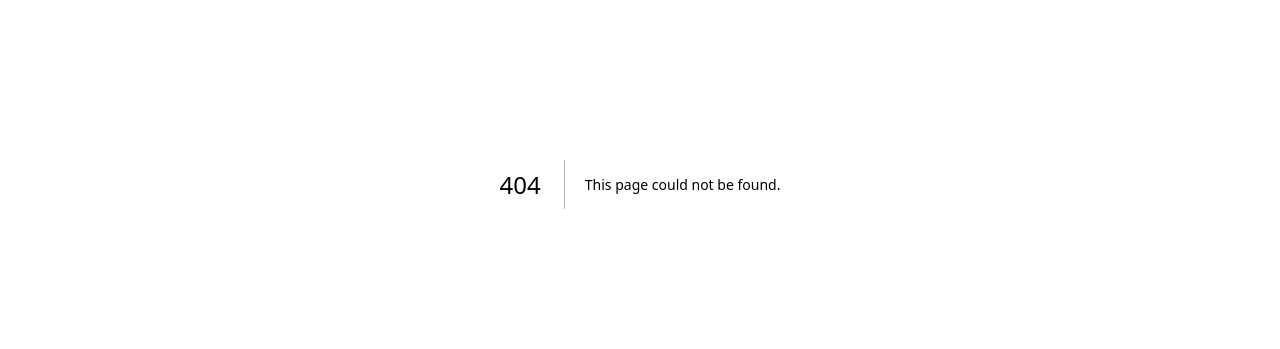
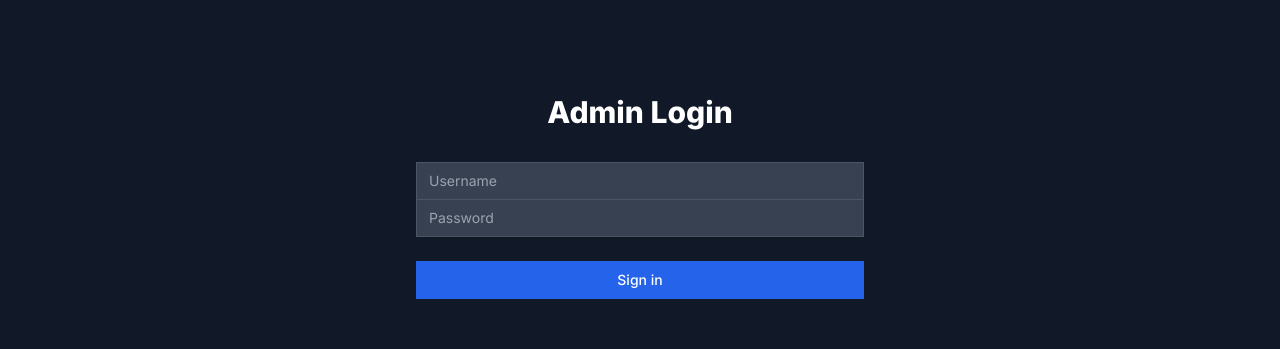
Before and after one commit to berkinduz/landing-template, a Next.js app: page /admin/login in a window 1280 px wide. Before the commit this address had no page. Shown: the part 216-565 px from the top of the page. Built offline with nearby package versions, Linux system fonts and the light colour scheme; no server answers.

Commit message:
save admin portal from serverside rendering fix

```diff
--- /dev/null
+++ b/app/admin/layout.tsx
@@ -0,0 +1,9 @@
+import SessionWrapper from '@/components/SessionWrapper'
+
+export default function AdminLayout({
+  children,
+}: {
+  children: React.ReactNode
+}) {
+  return <SessionWrapper>{children}</SessionWrapper>
+}
--- /dev/null
+++ b/app/admin/login/page.tsx
@@ -0,0 +1,102 @@
+'use client'
+import { useState, useEffect } from 'react'
+import { signIn, useSession } from 'next-auth/react'
+import { useRouter } from 'next/navigation'
+
+export default function LoginPage() {
+  const [error, setError] = useState<string | null>(null)
+  const router = useRouter()
+  const { data: session, status } = useSession()
+
+  useEffect(() => {
+    if (status === 'authenticated') {
+      router.push('/admin')
+    }
+  }, [status, router])
+
+  const handleSubmit = async (e: React.FormEvent<HTMLFormElement>) => {
+    e.preventDefault()
+    const formData = new FormData(e.currentTarget)
+
+    try {
+      const res = await signIn('credentials', {
+        username: formData.get('username'),
+        password: formData.get('password'),
+        redirect: false,
+      })
+
+      if (res?.error) {
+        setError('Invalid credentials')
+      } else {
+        router.push('/admin')
+      }
+    } catch (error) {
+      setError('An error occurred')
+    }
+  }
+
+  if (status === 'loading') {
+    return <div>Loading...</div>
+  }
+
+  if (session) {
+    return null
+  }
+
+  return (
+    <div className="min-h-screen bg-gray-900 flex items-center justify-center py-12 px-4 sm:px-6 lg:px-8">
+      <div className="max-w-md w-full space-y-8">
+        <div>
+          <h2 className="mt-6 text-center text-3xl font-extrabold text-white">
+            Admin Login
+          </h2>
+        </div>
+        <form className="mt-8 space-y-6" onSubmit={handleSubmit}>
+          <div className="rounded-md shadow-sm -space-y-px">
+            <div>
+              <label htmlFor="username" className="sr-only">
+                Username
+              </label>
+              <input
+                id="username"
+                name="username"
+                type="text"
+                required
+                className="appearance-none rounded-none relative block w-full px-3 py-2 border border-gray-600 bg-gray-700 text-white rounded-t-md focus:outline-none focus:ring-blue-500 focus:border-blue-500 focus:z-10 sm:text-sm"
+                placeholder="Username"
+              />
+            </div>
+            <div>
+              <label htmlFor="password" className="sr-only">
+                Password
+              </label>
+              <input
+                id="password"
+                name="password"
+                type="password"
+                required
+                className="appearance-none rounded-none relative block w-full px-3 py-2 border border-gray-600 bg-gray-700 text-white rounded-b-md focus:outline-none focus:ring-blue-500 focus:border-blue-500 focus:z-10 sm:text-sm"
+                placeholder="Password"
+              />
+            </div>
+          </div>
+
+          {error && (
+            <div className="text-red-400 text-sm text-center">
+              {error}
+            </div>
+          )}
+
+          <div>
+            <button
+              type="submit"
+              className="group relative w-full flex justify-center py-2 px-4 border border-transparent text-sm font-medium rounded-md text-white bg-blue-600 hover:bg-blue-700 focus:outline-none focus:ring-2 focus:ring-offset-2 focus:ring-blue-500"
+            >
+              Sign in
+            </button>
+          </div>
+        </form>
+      </div>
+    </div>
+  )
+}
--- a/app/admin/page.tsx
+++ b/app/admin/page.tsx
@@ -120,14 +120,22 @@
   const [formData, setFormData] = useState<SiteContent>(content)
   const [isSaving, setIsSaving] = useState(false)
   const [saveStatus, setSaveStatus] = useState<'success' | 'error' | null>(null)
-  const { data: session, status } = useSession()
+  const session = useSession()
   const router = useRouter()
 
   useEffect(() => {
-    if (status === 'unauthenticated') {
+    if (session.status === 'unauthenticated') {
       router.push('/admin/login')
     }
-  }, [status, router])
+  }, [session.status, router])
+
+  if (session.status === 'loading') {
+    return <div>Loading...</div>
+  }
+
+  if (!session.data) {
+    return null
+  }
 
   const handleSave = async () => {
     setIsSaving(true)
@@ -226,7 +234,7 @@
                 {config.children && Object.entries(config.children).map(([childKey, childConfig]) => (
                   <div key={childKey} className="mb-4">
                     <label className="block text-sm font-medium text-gray-300 mb-1">
-                      {(childConfig.label as string)}
+                      {childConfig.label}
                     </label>
                     {renderField(childConfig, [...path, String(index), childKey], item[childKey])}
                   </div>
@@ -246,7 +254,7 @@
               }}
               className="text-blue-400 hover:text-blue-300 px-3 py-2 rounded border border-blue-400 hover:border-blue-300"
             >
-              Add {(config.label as string)}
+              Add {config.label}
             </button>
           </div>
         )
@@ -257,7 +265,7 @@
             {config.children && Object.entries(config.children).map(([childKey, childConfig]) => (
               <div key={childKey}>
                 <label className="block text-sm font-medium text-gray-300">
-                  {(childConfig.label as string)}
+                  {childConfig.label}
                 </label>
                 {renderField(
                   childConfig,
@@ -274,19 +282,11 @@
     }
   }
 
-  if (status === 'loading') {
-    return <div>Loading...</div>
-  }
-
-  if (!session) {
-    return null
-  }
-
   return (
     <div className="min-h-screen bg-gray-900 py-20 px-4 sm:px-6 lg:px-8">
       <div className="max-w-7xl mx-auto">
         <h1 className="text-3xl font-bold text-white mb-8">
-          {(content.admin.title as string)}
+          Admin Panel
         </h1>
 
         <div className="grid grid-cols-1 md:grid-cols-4 gap-6">
@@ -303,7 +303,7 @@
                       : 'text-gray-300 hover:bg-gray-700'
                   }`}
                 >
-                  {(config.label as string)}
+                  {config.label}
                 </button>
               ))}
             </nav>
@@ -315,7 +315,7 @@
               renderField(
                 FIELD_CONFIG[activeSection],
                 [activeSection],
-                formData[activeSection as keyof SiteContent]
+                formData[activeSection]
               )
             )}
 
@@ -328,14 +328,14 @@
                   isSaving ? 'bg-gray-600' : 'bg-blue-600 hover:bg-blue-700'
                 } text-white`}
               >
-                {isSaving ? 'Saving...' : (content.admin.saveButton as string)}
+                {isSaving ? 'Saving...' : 'Save Changes'}
               </button>
 
               {saveStatus && (
                 <p className={`text-sm ${saveStatus === 'success' ? 'text-green-400' : 'text-red-400'}`}>
                   {saveStatus === 'success'
-                    ? (content.admin.saveSuccess as string)
-                    : (content.admin.saveError as string)}
+                    ? 'Changes saved successfully!'
+                    : 'Failed to save changes'}
                 </p>
               )}
             </div>
@@ -347,3 +347,5 @@
 }
 
 export default AdminPage
+
+export const dynamic = 'force-dynamic'
--- /dev/null
+++ b/app/api/admin/content/route.ts
@@ -0,0 +1,26 @@
+import { NextResponse } from 'next/server'
+import fs from 'fs/promises'
+import path from 'path'
+
+export async function POST(request: Request) {
+  try {
+    const content = await request.json()
+
+    // Dosya yolunu belirle
+    const filePath = path.join(process.cwd(), 'config', 'siteContent.ts')
+
+    // Yeni içeriği string'e çevir
+    const fileContent = `export const siteContent = ${JSON.stringify(content, null, 2)}\n\nexport type SiteContent = typeof siteContent`
+
+    // Dosyayı kaydet
+    await fs.writeFile(filePath, fileContent, 'utf-8')
+
+    return NextResponse.json({ success: true })
+  } catch (error) {
+    console.error('Save error:', error)
+    return NextResponse.json(
+      { error: 'Failed to save content' },
+      { status: 500 }
+    )
+  }
+}
--- /dev/null
+++ b/app/api/auth/[...nextauth]/route.ts
@@ -0,0 +1,34 @@
+import NextAuth from "next-auth"
+import CredentialsProvider from "next-auth/providers/credentials"
+
+const handler = NextAuth({
+  providers: [
+    CredentialsProvider({
+      name: 'Credentials',
+      credentials: {
+        username: { label: "Username", type: "text" },
+        password: { label: "Password", type: "password" }
+      },
+      async authorize(credentials) {
+        if (credentials?.username === process.env.ADMIN_USERNAME &&
+            credentials?.password === process.env.ADMIN_PASSWORD) {
+          return {
+            id: "1",
+            name: "Admin",
+            email: "admin@example.com",
+          }
+        }
+        return null
+      }
+    })
+  ],
+  pages: {
+    signIn: '/admin/login',
+  },
+  session: {
+    strategy: "jwt",
+  },
+  secret: process.env.NEXTAUTH_SECRET,
+})
+
+export { handler as GET, handler as POST }
--- /dev/null
+++ b/components/SessionWrapper.tsx
@@ -0,0 +1,11 @@
+'use client'
+
+import { SessionProvider } from 'next-auth/react'
+
+export default function SessionWrapper({
+  children
+}: {
+  children: React.ReactNode
+}) {
+  return <SessionProvider>{children}</SessionProvider>
+}
```
Also changed, not shown: middleware.ts (added, +25 -0 lines), providers/AuthProvider.tsx (added, +11 -0 lines).
